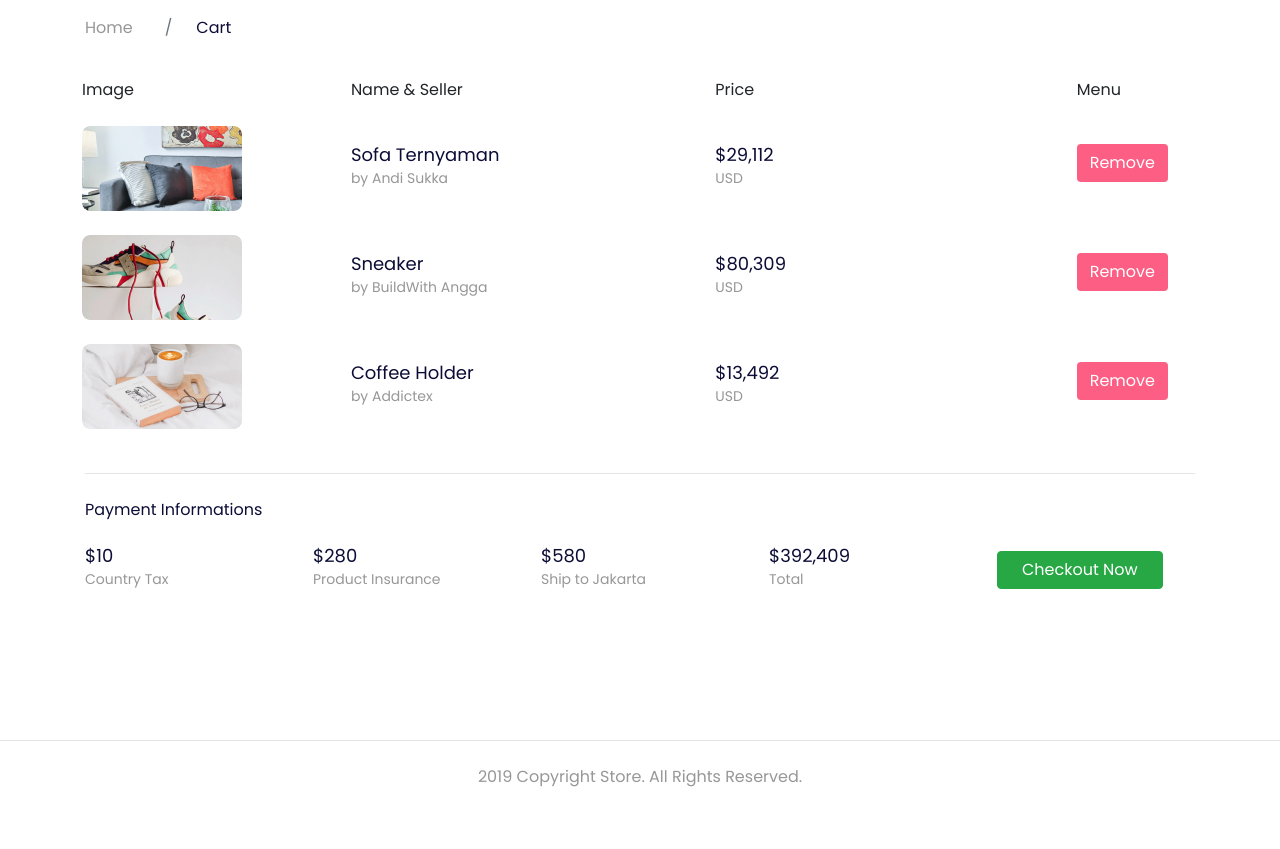
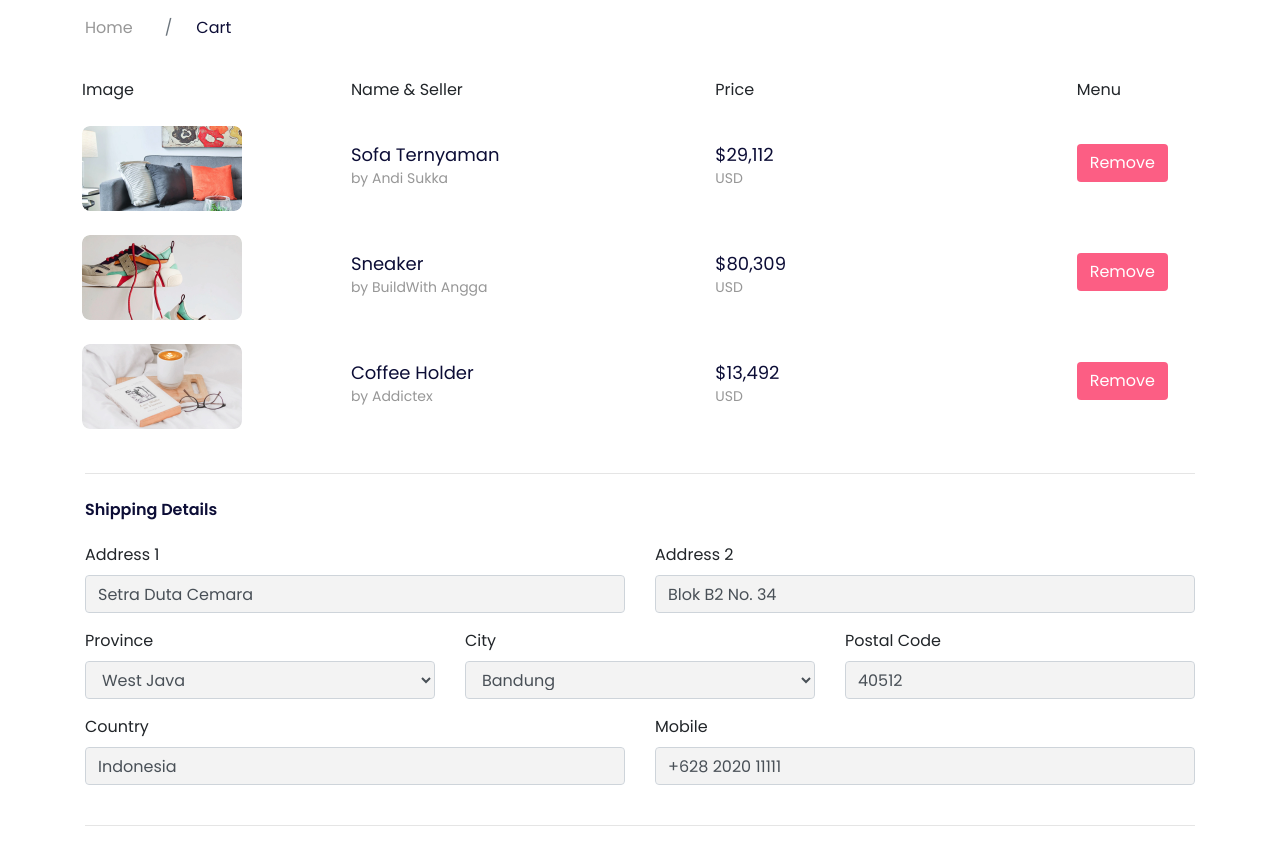
Before and after one commit to belajarkoding/store-html-demo, a plain HTML site: page cart.html in a window 1280 px wide. Shown: the part 96-945 px from the top of the page. Before the commit the page ends 909 px from the top, so only its background shows below. Drawn offline with nearby package versions, Linux system fonts and the light colour scheme.

Commit message:
Cart update

```diff
--- a/cart.html
+++ b/cart.html
@@ -215,6 +215,94 @@
               <hr />
             </div>
             <div class="col-12">
+              <h2 class="mb-4">Shipping Details</h2>
+            </div>
+          </div>
+          <div class="row mb-2" data-aos="fade-up" data-aos-delay="200">
+            <div class="col-md-6">
+              <div class="form-group">
+                <label for="addressOne">Address 1</label>
+                <input
+                  type="text"
+                  class="form-control"
+                  id="addressOne"
+                  aria-describedby="emailHelp"
+                  name="addressOne"
+                  value="Setra Duta Cemara"
+                />
+              </div>
+            </div>
+            <div class="col-md-6">
+              <div class="form-group">
+                <label for="addressTwo">Address 2</label>
+                <input
+                  type="text"
+                  class="form-control"
+                  id="addressTwo"
+                  aria-describedby="emailHelp"
+                  name="addressTwo"
+                  value="Blok B2 No. 34"
+                />
+              </div>
+            </div>
+            <div class="col-md-4">
+              <div class="form-group">
+                <label for="province">Province</label>
+                <select name="province" id="province" class="form-control">
+                  <option value="West Java">West Java</option>
+                </select>
+              </div>
+            </div>
+            <div class="col-md-4">
+              <div class="form-group">
+                <label for="city">City</label>
+                <select name="city" id="city" class="form-control">
+                  <option value="Bandung">Bandung</option>
+                </select>
+              </div>
+            </div>
+            <div class="col-md-4">
+              <div class="form-group">
+                <label for="postalCode">Postal Code</label>
+                <input
+                  type="text"
+                  class="form-control"
+                  id="postalCode"
+                  name="postalCode"
+                  value="40512"
+                />
+              </div>
+            </div>
+            <div class="col-md-6">
+              <div class="form-group">
+                <label for="country">Country</label>
+                <input
+                  type="text"
+                  class="form-control"
+                  id="country"
+                  name="country"
+                  value="Indonesia"
+                />
+              </div>
+            </div>
+            <div class="col-md-6">
+              <div class="form-group">
+                <label for="mobile">Mobile</label>
+                <input
+                  type="text"
+                  class="form-control"
+                  id="mobile"
+                  name="mobile"
+                  value="+628 2020 11111"
+                />
+              </div>
+            </div>
+          </div>
+          <div class="row" data-aos="fade-up" data-aos-delay="150">
+            <div class="col-12">
+              <hr />
+            </div>
+            <div class="col-12">
               <h2>Payment Informations</h2>
             </div>
           </div>
@@ -232,7 +320,7 @@
               <div class="product-subtitle">Ship to Jakarta</div>
             </div>
             <div class="col">
-              <div class="product-title">$392,409</div>
+              <div class="product-title text-success">$392,409</div>
               <div class="product-subtitle">Total</div>
             </div>
             <div class="col">
--- a/style/_global.scss
+++ b/style/_global.scss
@@ -14,3 +14,7 @@ footer {
     color: #979797;
   }
 }
+
+.form-control {
+  background-color: #f3f3f3;
+}
--- a/style/pages/_cart.scss
+++ b/style/pages/_cart.scss
@@ -2,7 +2,7 @@
   h2 {
     font-size: 16px;
     color: #0c0d36;
-    font-weight: 200;
+    font-weight: 600;
     margin-top: 10px;
   }
   .product-title {
```
Also changed, not shown: style/main.css, 1 other file.
